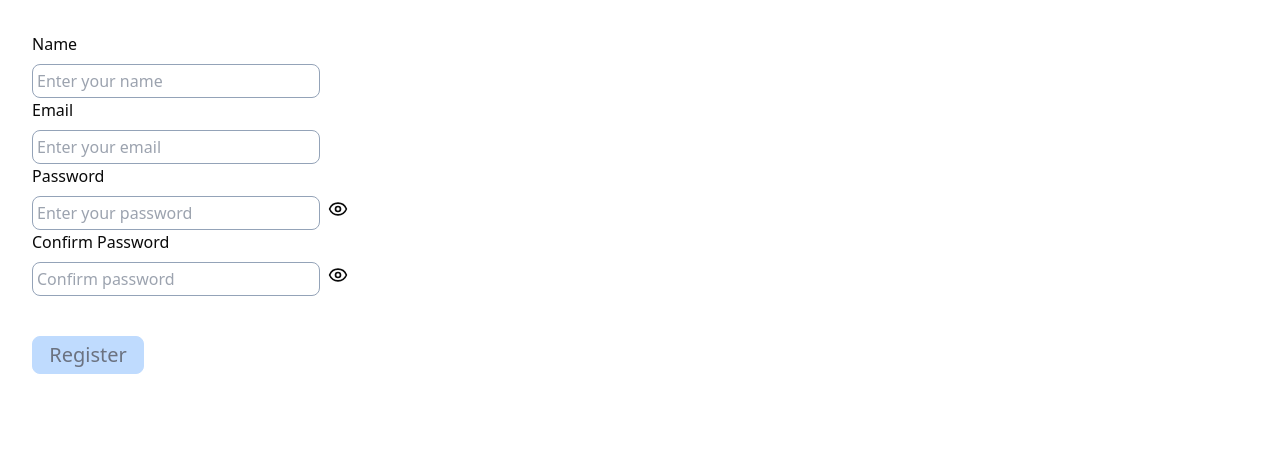
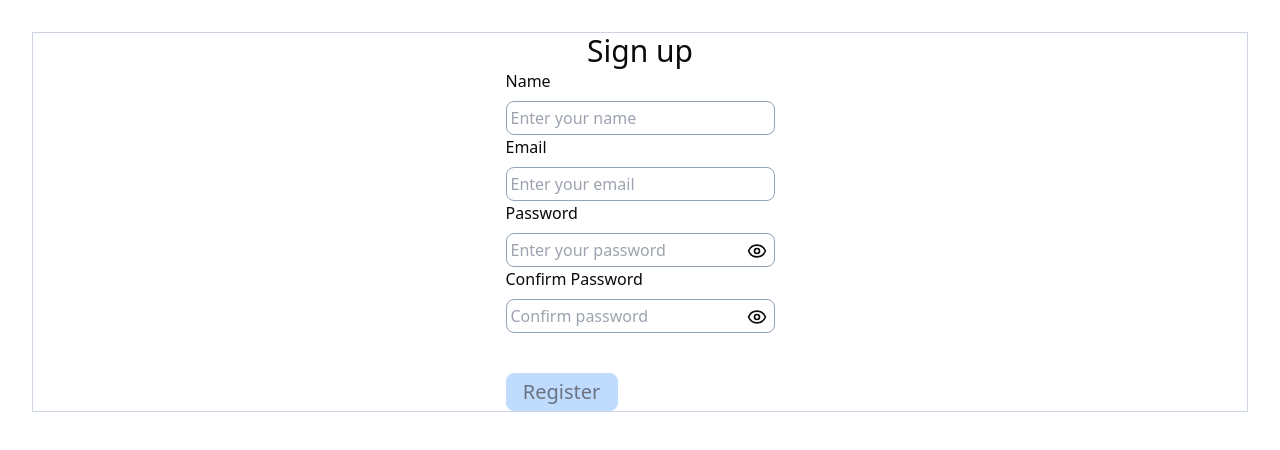
Before and after one commit to rajeshwory/user-list-component, a React (Vite) app: page /register in a window 1280 px wide. Shown: the top 450 px of the page. Built offline with nearby package versions, Linux system fonts and the light colour scheme.

Commit message:
feat: make input component

```diff
--- a/src/pages/register.jsx
+++ b/src/pages/register.jsx
@@ -17,86 +17,97 @@ const validationSchema = z
     })
 
 
+ const LabelInput = ({error, label, placeholder, register, name}) => {
+    return(
+        <>
+            <label>{label}</label>
+                <input
+                    placeholder={placeholder}
+                    className="mt-2 border border-slate-400 rounded-lg p-1 w-auto"
+                    {...register(name)}
+                />
+                {error && <span className="text-sm text-red-500 mb-5">{error?.message}</span>}
+        </>
+    )
+ }
+
+ const LabelPassword = ({label, placeholder, register, name, error}) => {
+
+    const [isVisible, setIsVisible] = useState(false)
+    const toggleVisibility = () => setIsVisible(prevState => !prevState)
+    return(
+        <>
+          <label >{label}</label>
+                <div className="relative">
+                    <input
+                        type={isVisible ? "text" : "password"}
+                        required
+                        placeholder={placeholder}
+                        className="mt-2 w-auto border border-slate-400 rounded-lg p-1 pr-8"
+                        {...register(name, { required: true })}
+                    />
+                     <span
+                        type="button"
+                        onClick={toggleVisibility}
+                        aria-label={isVisible ? "Hide password" : "Show password"}
+                        aria-pressed={isVisible}
+                        aria-controls="password"
+                        className="absolute right-2 top-1/2 transform -translate-y-1/4 cursor-pointer"
+                     >{isVisible ? (
+                        <EyeOff size={20} aria-hidden="true" />
+                     )
+                        : (
+                            <Eye size={20} aria-hidden="true" />
+                        )}
+                     </span>
+                 </div>
+                {error && <span className="text-sm text-red-500 mb-5">{error.message}</span>}
+        </>
+    )
+ }
+
+
 
 export const Register = () => {
-
-    const [isPasswordVisible, setIsPasswordVisible] = useState(false)
-    const [isConfirmVisible, setIsConfirmVisible] = useState(false)
-
-    const togglePasswordVisibility = () => setIsPasswordVisible(prevState => !prevState)
-    const toggleConfirmVisibility = () => setIsConfirmVisible(prevState => !prevState)
 
     const { register, handleSubmit, formState: { errors, isValid } } = useForm({ resolver: zodResolver(validationSchema), mode: "onChange" })
     const submitForm = (data) => {
         console.log(data)
     }
+
     return (
-        <div>
+        <div className="flex flex-col border border-slate-300 items-center">
             <form onSubmit={handleSubmit(submitForm)} className="flex flex-col">
-                <label htmlFor="">Name</label>
-                <input
-                    required
+                <h2 className="text-3xl text-center">Sign up</h2>
+
+                <LabelInput
+                label="Name"
                 placeholder="Enter your name"
-                    className="mt-2 border border-slate-400 rounded-lg p-1 max-w-72"
-                    {...register('name')}
+                error={errors.name}
+                name="name"
+                register={register}
                 />
-                {errors.name && <span className="text-sm text-red-500 mb-5">{errors.name.message}</span>}
-                <label htmlFor="">Email</label>
-                <input
-                    required
+                <LabelInput
+                label="Email"
                 placeholder="Enter your email"
-                    className="mt-2 border border-slate-400 rounded-lg p-1 max-w-72"
-                    {...register('email')}
+                error={errors.email}
+                name="email"
+                register={register}
                 />
-                {errors.email && <span className="text-sm text-red-500 mb-5">{errors.email.message}</span>}
-                <label htmlFor="">Password</label>
-                <div className="">
-                    <input
-                        type={isPasswordVisible ? "text" : "password"}
-                        required
+                <LabelPassword
+                  label="Password"
                   placeholder="Enter your password"
-                        className="mt-2 border border-slate-400 rounded-lg p-1 min-w-72"
-                        {...register('password', { required: true })}
+                  register={register}
+                  name="password"
+                  error={errors.password}
                 />
-                    <button
-                        type="button"
-                        onClick={togglePasswordVisibility}
-                        aria-label={isPasswordVisible ? "Hide password" : "Show password"}
-                        aria-pressed={isPasswordVisible}
-                        aria-controls="password"
-                        className="ml-2 cursor-pointer"
-                    >{isPasswordVisible ? (
-                        <EyeOff size={20} aria-hidden="true" />
-                    )
-                        : (
-                            <Eye size={20} aria-hidden="true" />
-                        )}</button>
-                </div>
-                {errors.password && <span className="text-sm text-red-500 mb-5">{errors.password.message}</span>}
-                <label>Confirm Password</label>
-                <div>
-                    <input
-                        type={isConfirmVisible ? "text" : "password"}
-                        required
+                <LabelPassword
+                 label="Confirm Password"
                  placeholder="Confirm password"
-                        className="mt-2 border border-slate-400 rounded-lg p-1 min-w-72"
-                        {...register('confirmPassword', { required: true })}
+                 register={register}
+                 name="confirmPassword"
+                 error={errors.confirmPassword}
                 />
-                    <button
-                        type="button"
-                        onClick={toggleConfirmVisibility}
-                        aria-label={isConfirmVisible ? "Hide password" : "Show password"}
-                        aria-pressed={isConfirmVisible}
-                        aria-controls="confirmPassword"
-                        className="ml-2 cursor-pointer"
-                    >{isConfirmVisible ? (
-                        <EyeOff size={20} aria-hidden="true" />
-                    )
-                        : (
-                            <Eye size={20} aria-hidden="true" />
-                        )}</button>
-                </div>
-                {errors.confirmPassword && <span className="text-sm text-red-500 mb-5">{errors.confirmPassword.message}</span>}
                 <button type="submit" disabled={!isValid} className="border border-purple-400 bg-purple-500 text-xl p-1 rounded-lg mt-10 text-white max-w-28 disabled:bg-blue-200 disabled:border-blue-200 disabled:text-gray-500">Register</button>
             </form>
         </div>
```
Lines whose indentation alone changed are shown as unchanged.
